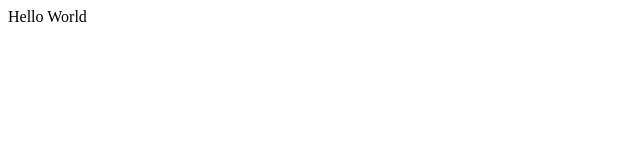
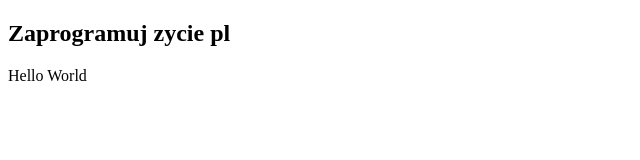
Before and after one commit to MichaelAngelo12321/testing-repository-gh, a plain HTML site: page index.html in a window 1280 px wide. Shown: the whole page, without its empty margins (0-640 px from the left). Drawn offline with Linux system fonts and the light colour scheme.

Commit message:
Modified index.html -add h2

```diff
--- a/index.html
+++ b/index.html
@@ -7,6 +7,8 @@
     <title>Document</title>
 </head>
 <body>
+    <h2>Zaprogramuj zycie pl</h2>
+
     Hello World
 </body>
 </html>
```
Also changed, not shown: stash.txt (added).
